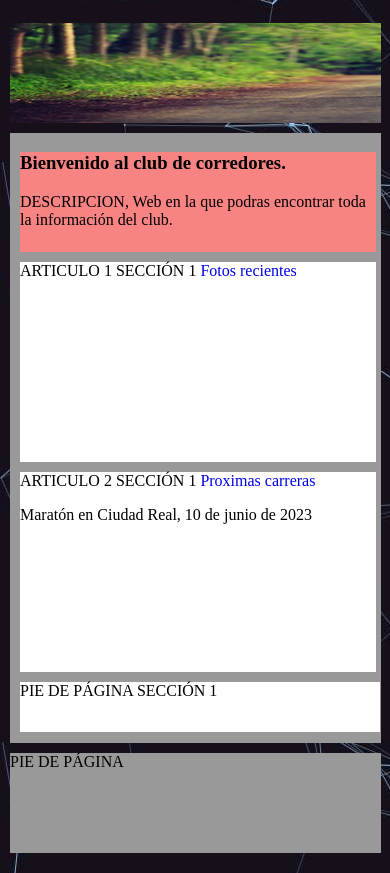
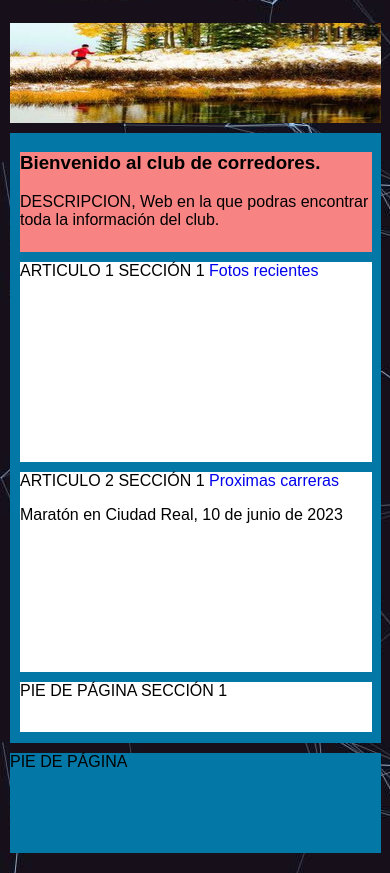
Before and after one commit to AlbertoArroyoS/LenguajesActividad1Grupo2Web, a plain HTML site: page index.html in a window 390 px wide. Shown: the part 239-1112 px from the top of the page. Drawn offline with Linux system fonts and the light colour scheme.

Commit message:
cambiado aside en normal y responsivo, cambiado fondos a azul

```diff
--- a/css/estilos.css
+++ b/css/estilos.css
@@ -1,11 +1,16 @@
 
 /* **************ESTILOS ALBERTO ******************************************/
+html{
+    font-family: 'Poppins', sans-serif;
+}
+
 body {
     width: 960px;
     margin: auto;/*Para centrar el body en la página*/
     margin-bottom: 10px;
     margin-top: 10px;
     padding: 10px;
+    background-color:#F2F2F2 ;
     background-image: url("../img/fondo1.jpg");
 
 }
@@ -14,6 +19,7 @@ body header {
     width: 100%;
     height: 100px;
     background-color: #e71919;
+    background-color: #0378A6;
     margin-bottom: 10px;
     text-align: left;
 
@@ -50,7 +56,6 @@ aside {
     margin-bottom: 10px;
     float: left;
     object-fit: scale-down;
-    background-image:url("../img/logo3.jpg");
 
 
 
@@ -70,7 +75,7 @@ aside {
 }
 
 .img-pub{
-    background-image:url("../img/publicidad3.png");
+    background-image:url("../img/publicidad4.png");
     background-size: cover;
     height: 100px;
 }
@@ -82,6 +87,7 @@ section {
     margin-right: 10px;
     margin-bottom: 10px;
     background-color: #999;
+    background-color: #0378A6;
     float: left;
     padding-bottom: 10px;
 
@@ -125,6 +131,7 @@ footer {
     width: 100%;
     height: 100px;
     background-color: #999;
+    background-color: #0378A6;
     clear: both;
 }
 /* Menu desplegable*/
@@ -386,12 +393,16 @@ a:link, a:visited, a:active {
     }
 
     section header {
-        width: 96%;
+        width: 95%;
 
     }
 
     section article {
-        width: 96%;
+        width: 95%;
+    }
+    section footer{
+        width: 95%;
+
     }
     footer {
         width: 96%;
@@ -404,6 +415,10 @@ a:link, a:visited, a:active {
 
 
     }
+    .img-pub{
+        background-image:url("../img/publicidad5.png");
+
+    }
 
 }
 
```
Also changed, not shown: img/pruebas/2016-aug-1000x636-1502800520.jpg (added), img/pruebas/2016-dec-1000x636-0-1508863290.jpg (added), img/pruebas/2017-jun-1000x636-1502800421.jpg (added), img/pruebas/publicidad3.png (added), img/pruebas/publicidad5.png (added), img/publicidad.jpg (deleted), img/publicidad.png (deleted), img/publicidad1.jpg (deleted), img/publicidad1.png (deleted), img/publicidad4.png (added), img/publicidad5.png (added).
